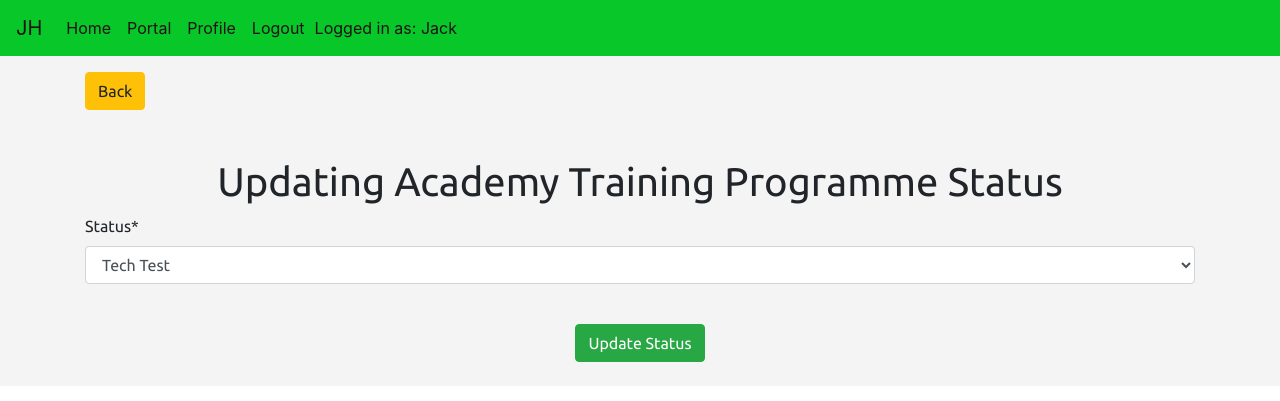
After one commit to JackSnowdon/JobHunter, a Django app: page /portal/update_job_status/2/ in a window 1280 px wide. The commit adds this page. Shown: the top 401 px of the page. Run offline with Django 3.2, Linux system fonts and the light colour scheme; a user stored in the database is signed in; data comes from the database, SQL or seed files in the repository; both versions use the stored data as it was after the commit; parts of the project's set-up code (start-up, migrations or seed data) failed here and were passed over; some libraries are stand-ins or nearby versions.

Commit message:
added status to model and wired up forms

```diff
--- a/portal/forms.py
+++ b/portal/forms.py
@@ -14,3 +14,10 @@ class JobNotesForm(forms.ModelForm):
     class Meta:
         model = Job
         fields = ['notes']
+
+
+class JobStatusForm(forms.ModelForm):
+
+    class Meta:
+        model = Job
+        fields = ['status']
--- a/portal/models.py
+++ b/portal/models.py
@@ -10,6 +10,25 @@ class Job(models.Model):
     notes = models.TextField()
     date = models.DateField(auto_now=True)
     profile = models.ForeignKey(Profile, related_name='jobs', on_delete=models.CASCADE)
+    APPLIED = 'Applied'
+    INTERVIEW = 'Interview'
+    TECHTEST = 'Tech Test'
+    OFFER = 'Offer'
+    ACCEPTED = 'Accepted'
+    REJECTED = 'Rejected'
+    STATUS_CHOICES = [
+        (APPLIED, 'Applied'),
+        (INTERVIEW, 'Interview'),
+        (TECHTEST, 'Tech Test'),
+        (OFFER, 'Offer'),
+        (ACCEPTED, 'Accepted'),
+        (REJECTED,'Rejected'),
+    ]
+    status = models.CharField(
+        max_length=10,
+        choices=STATUS_CHOICES,
+        default=APPLIED,
+    )
 
     def __str__(self):
         return self.role
--- a/portal/templates/job.html
+++ b/portal/templates/job.html
@@ -22,6 +22,8 @@
         <div class="col-4">
             <h5>Applied On: {{ job.date|date:"j/m/y" }}</h5>
             <p> {{ job.applied_on }}</p>
+            <p> Status: {{ job.status }}</p>
+            <a href="{% url 'update_job_status' job.pk %}" role="button" class="btn btn-success" aria-disabled="false">Update Status</a>
         </div>
         <div class="col-8">
             <h5>Notes:</h5>
--- a/portal/templates/new_job_application.html
+++ b/portal/templates/new_job_application.html
@@ -21,8 +21,11 @@
             <div class="form-group col-md-6 col-12">
                 {{ job_form.role|as_crispy_field }}
             </div>
-            <div class="form-group col-md-6 col-12">
+            <div class="form-group col-md-3 col-12">
                 {{ job_form.applied_on|as_crispy_field }}
+            </div>
+            <div class="form-group col-md-3 col-12">
+                {{ job_form.status|as_crispy_field }}
             </div>
             <div class="form-group col-12 mb-0">
                 {{ job_form.notes|as_crispy_field }}
--- /dev/null
+++ b/portal/templates/update_job_status.html
@@ -0,0 +1,37 @@
+{% extends 'base.html' %} {% load static %} {% load crispy_forms_tags %} {% block page_title %} Job Hunter | Updating {{ job }} Status {% endblock %} {% block content %}
+
+<section class="button-nav">
+    <div class="row mb-5">
+        <div class="col-12">
+            <a href="{% url 'portal' %}" role="button" class="btn btn-warning" aria-disabled="false">Back</a>
+        </div>
+    </div>
+</section>
+
+<section class="header">
+    <div class="row">
+        <div class="col-12 text-center">
+            <h1>Updating {{ job }} Status</h1>
+        </div>
+    </div>
+</section>
+
+<form role="form" method="post" id="update_job_status_form">
+    <div class="form-group body-text">
+        {% csrf_token %}
+        <div class="form-row">
+            <div class="form-group col-12 mb-0">
+                {{ job_form.status|as_crispy_field }}
+            </div>
+        </div>
+        <br>
+        <div class="row">
+            <div class="col-12 text-center">
+                <input class="btn btn-success" id="sumbit_updated_job_status" name="commit" type="submit" value="Update Status">
+            </div>
+        </div>
+        <br>
+    </div>
+</form>
+
+{% endblock %}
--- a/portal/urls.py
+++ b/portal/urls.py
@@ -7,5 +7,6 @@ urlpatterns = [
     path(r'job/<int:pk>/', job, name="job"),
     path(r'delete_job/<int:pk>/', delete_job, name="delete_job"),
     path(r'update_job_notes/<int:pk>/', update_job_notes, name="update_job_notes"),
+    path(r'update_job_status/<int:pk>/', update_job_status, name="update_job_status"),
     path('view_all_applications/', view_all_applications, name="view_all_applications"),
 ]
--- a/portal/views.py
+++ b/portal/views.py
@@ -7,6 +7,8 @@ from .models import *
 from .forms import *
 
 # Create your views here.
+
+# Jobs
 
 @login_required
 def portal(request):
@@ -65,7 +67,7 @@ def update_job_notes(request, pk):
             if job_form.is_valid():
                 form = job_form.save(commit=False)
                 form.save()
-                messages.error(request, f"Update {job} Notes", extra_tags="alert")
+                messages.error(request, f"Updated {job} Notes", extra_tags="alert")
                 return redirect("job", job.pk)
         else:
             job_form = JobNotesForm(instance=job)
@@ -76,6 +78,25 @@ def update_job_notes(request, pk):
 
 
 @login_required
+def update_job_status(request, pk):
+    job = get_object_or_404(Job, pk=pk)
+    if job.profile == request.user.profile:
+        if request.method == "POST":
+            job_form = JobStatusForm(request.POST, instance=job)
+            if job_form.is_valid():
+                form = job_form.save(commit=False)
+                form.save()
+                messages.error(request, f"Update {job} Status", extra_tags="alert")
+                return redirect("job", job.pk)
+        else:
+            job_form = JobStatusForm(instance=job)
+        return render(request, "update_job_status.html", {"job_form": job_form, "job": job})
+    else:
+        messages.error(request, f"Job Not Yours To Update", extra_tags="alert")
+        return redirect("index")
+
+
+@login_required
 def view_all_applications(request):
     profile = request.user.profile
     jobs = profile.jobs.all().order_by("date")
```
Also changed, not shown: db.sqlite3, portal/migrations/0002_job_status.py (added).
